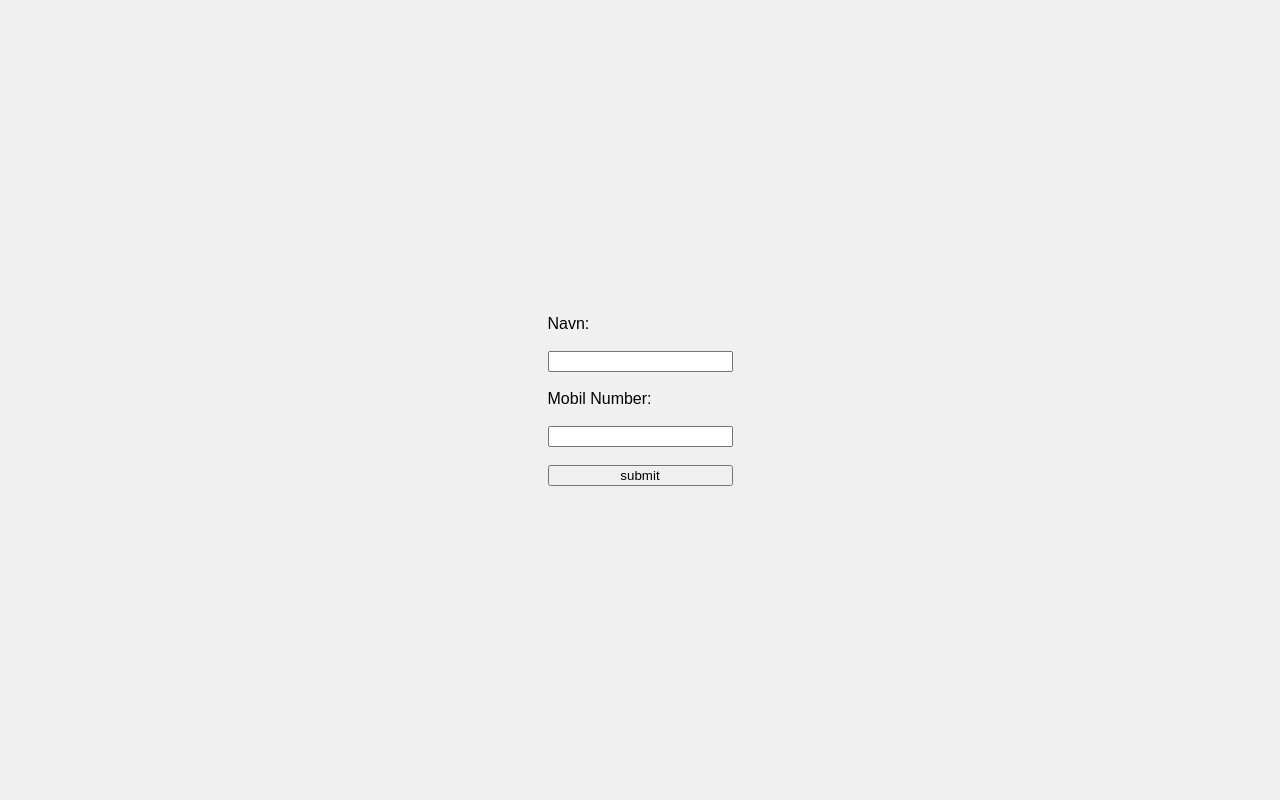
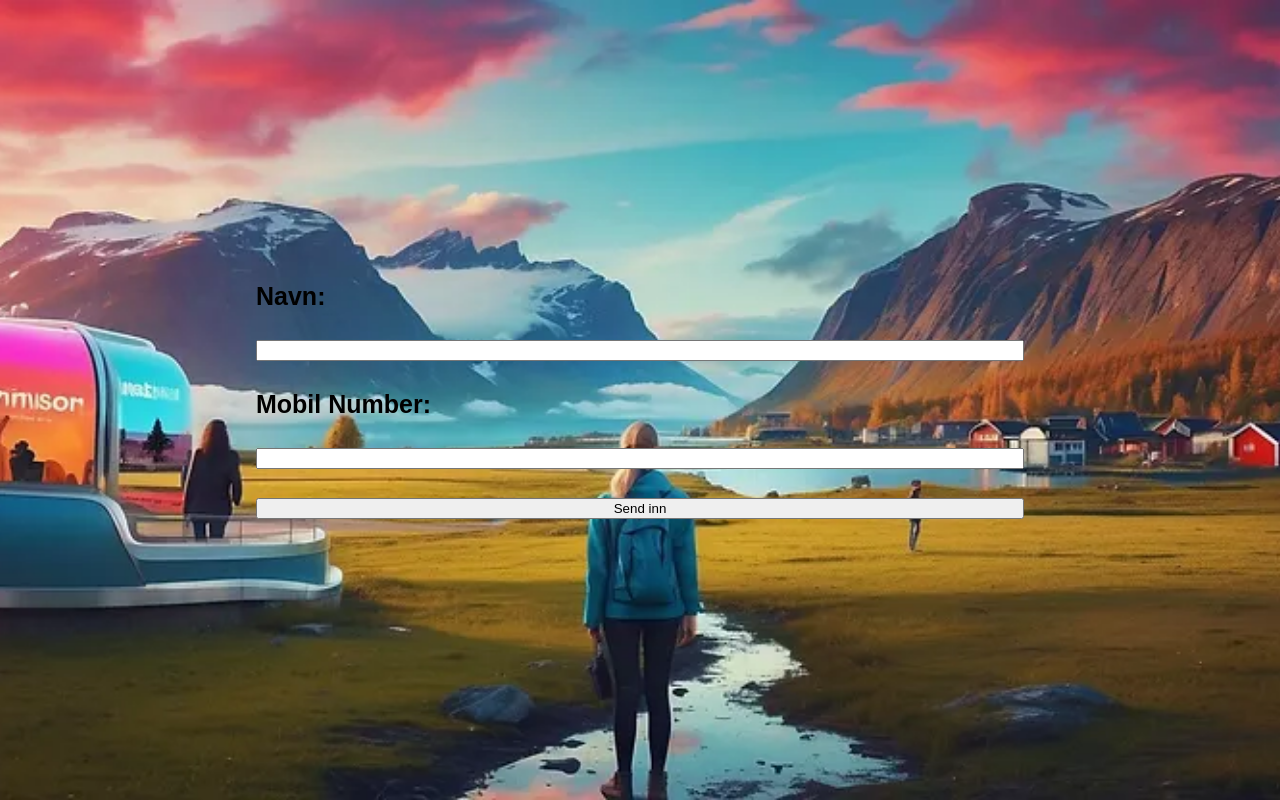
Before and after one commit to Drillbeary/QR-Tally, a website: page index.html in a window 1280 px wide. Drawn offline with Linux system fonts and the light colour scheme.

Commit message:
fixed url formatting and added background

```diff
--- a/Styles.css
+++ b/Styles.css
@@ -4,13 +4,23 @@ body {
     align-items: center;
     height: 100vh;
     margin: 0;
-    background-color: #f0f0f0;
+
+    background-image: url('background.png');
+    background-repeat: no-repeat;
+    background-size: cover;
+    background-position: center;
+
     font-family: Arial, sans-serif;
 }
 
 form {
     display: flex;
     flex-direction: column;
+    width: 60%; /* Adjust this to change the form's width */
+    padding: 20px; /* Add some padding */
+    margin: auto; /* Center the form */
+    font-size: 25px; /* Increase the font size */
+    font-weight: bold;
 }
 
 div {
--- a/index.html
+++ b/index.html
@@ -3,6 +3,7 @@
 <head>
     <title>User Input</title>
     <link rel="stylesheet" type="text/css" href="Styles.css">
+    <meta name="viewport" content="width=device-width, initial-scale=1">
     <script src="https://apis.google.com/js/api.js"></script>
 </head>
 <body>
@@ -12,14 +13,14 @@
         <label for="phone">Mobil Number:</label><br>
         <input type="tel" id="phone" name="phone" required><br>
         <input type="hidden" id="stand" name="stand">
-        <input type="submit" value="submit">
+        <input type="submit" value="Send inn">
     </form>
     <div id="message" style="display: none;">Innsendt!</div>
 
     <script>
         // Get the 'stand' data from the URL
         var urlParams = new URLSearchParams(window.location.search);
-        var stand = urlParams.get('stand');
+        var stand = urlParams.toString();; // Changed this line
 
         // Set the 'stand' field value
         if(stand !== null) {
```
Also changed, not shown: Background.png (added).
